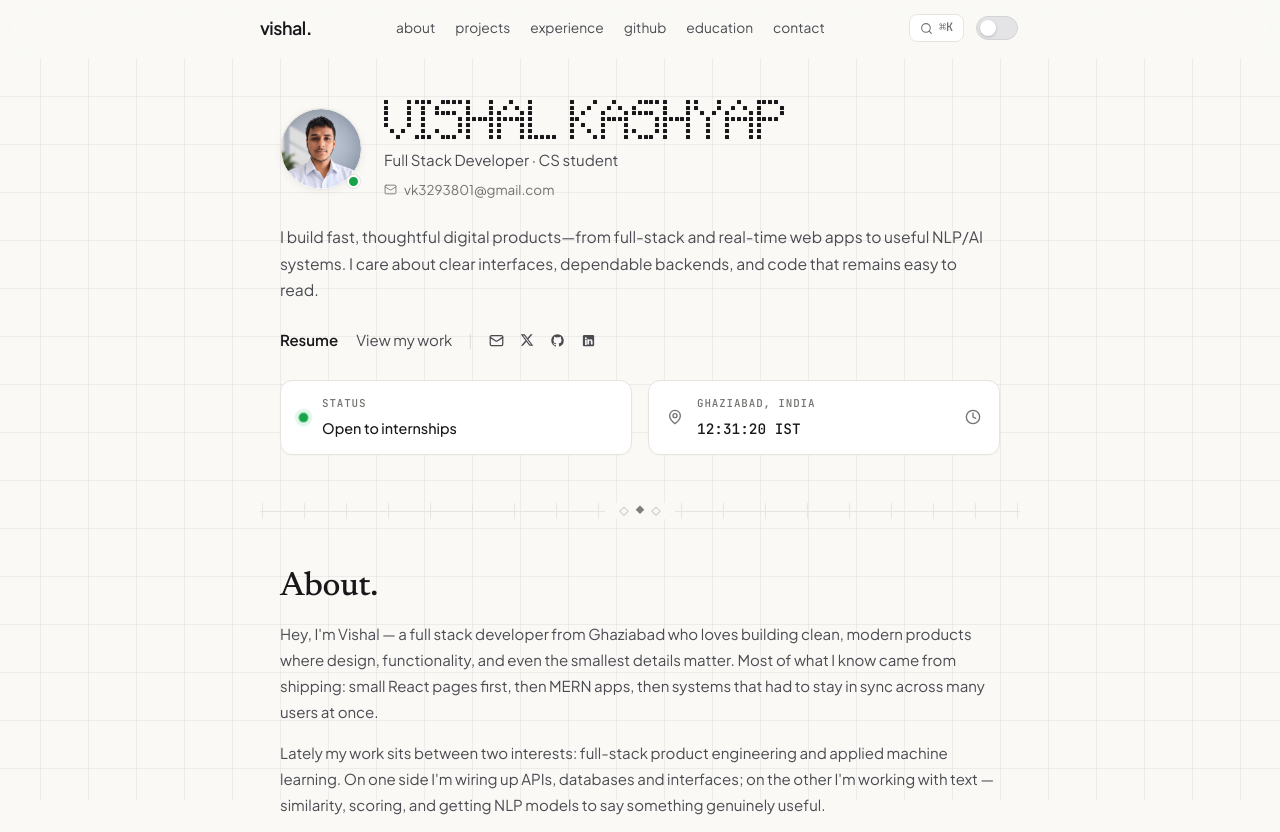
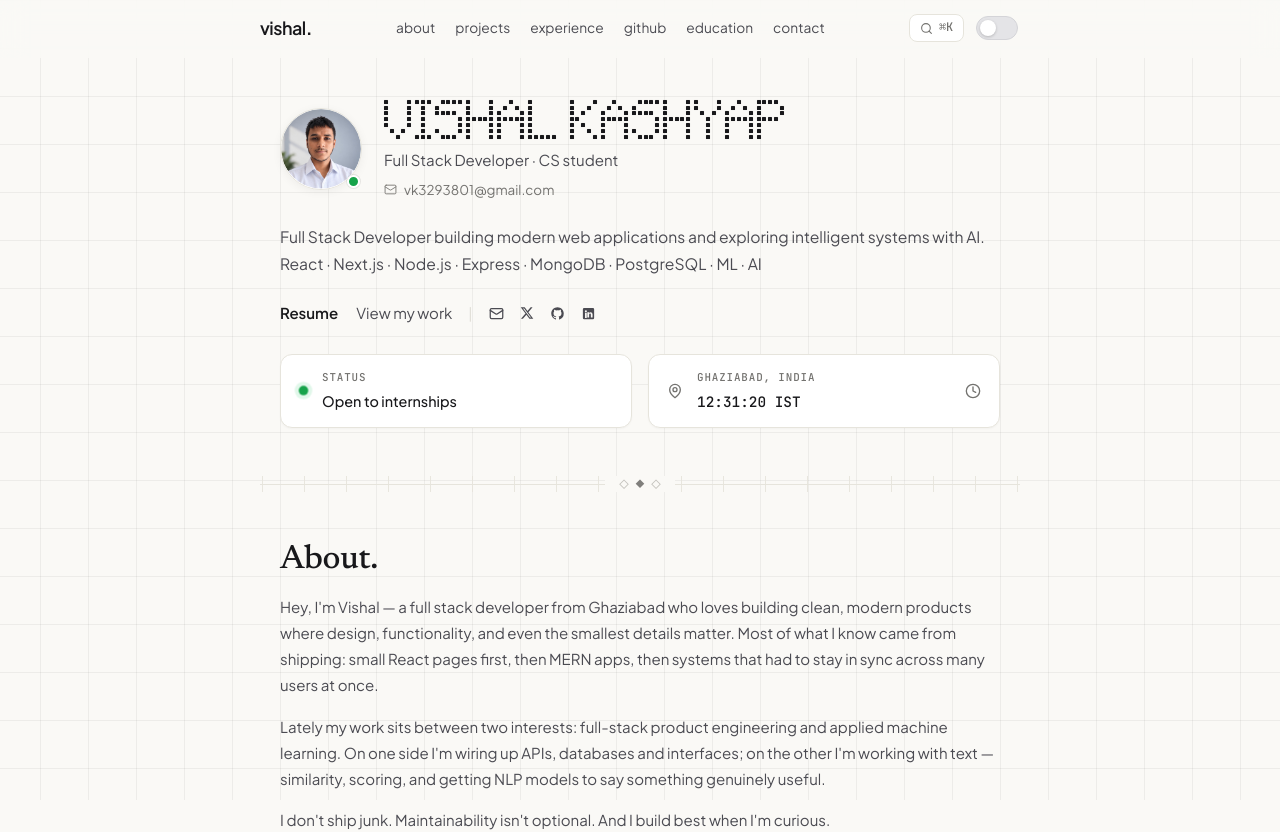
Before and after one commit to Vishal795-knightrider/Vishal_kxportfolio, a React (Vite) app: page / in a window 1280 px wide. Shown: the top 832 px of the page. Built offline with nearby package versions, Linux system fonts and the light colour scheme; no server answers.

Commit message:
updated about section

```diff
--- a/src/components/Hero.tsx
+++ b/src/components/Hero.tsx
@@ -105,7 +105,9 @@ export const Hero: React.FC = () => {
             visible: { opacity: 1, y: 0, transition: { duration: 0.5, ease: [0.22, 1, 0.36, 1] } },
           }}
         >
-          I build fast, thoughtful digital products—from full-stack and real-time web apps to useful NLP/AI systems. I care about clear interfaces, dependable backends, and code that remains easy to read.
+        Full Stack Developer building modern web applications and exploring intelligent systems with AI.
+        <br />
+        React · Next.js · Node.js · Express · MongoDB · PostgreSQL · ML · AI
         </motion.p>
 
         {/* Actions Row: Resume | View my work | Divider | Social icons */}
```
